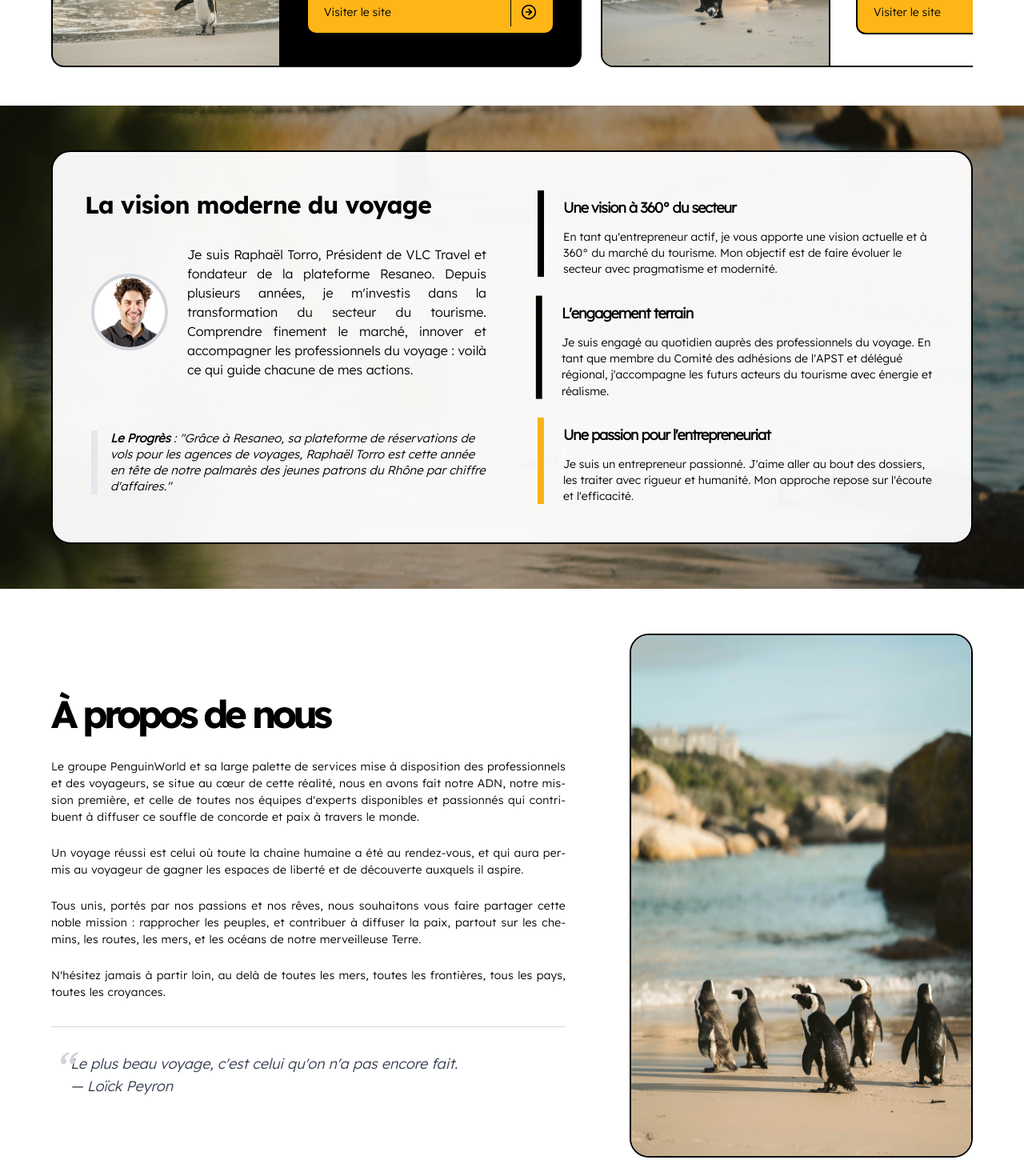
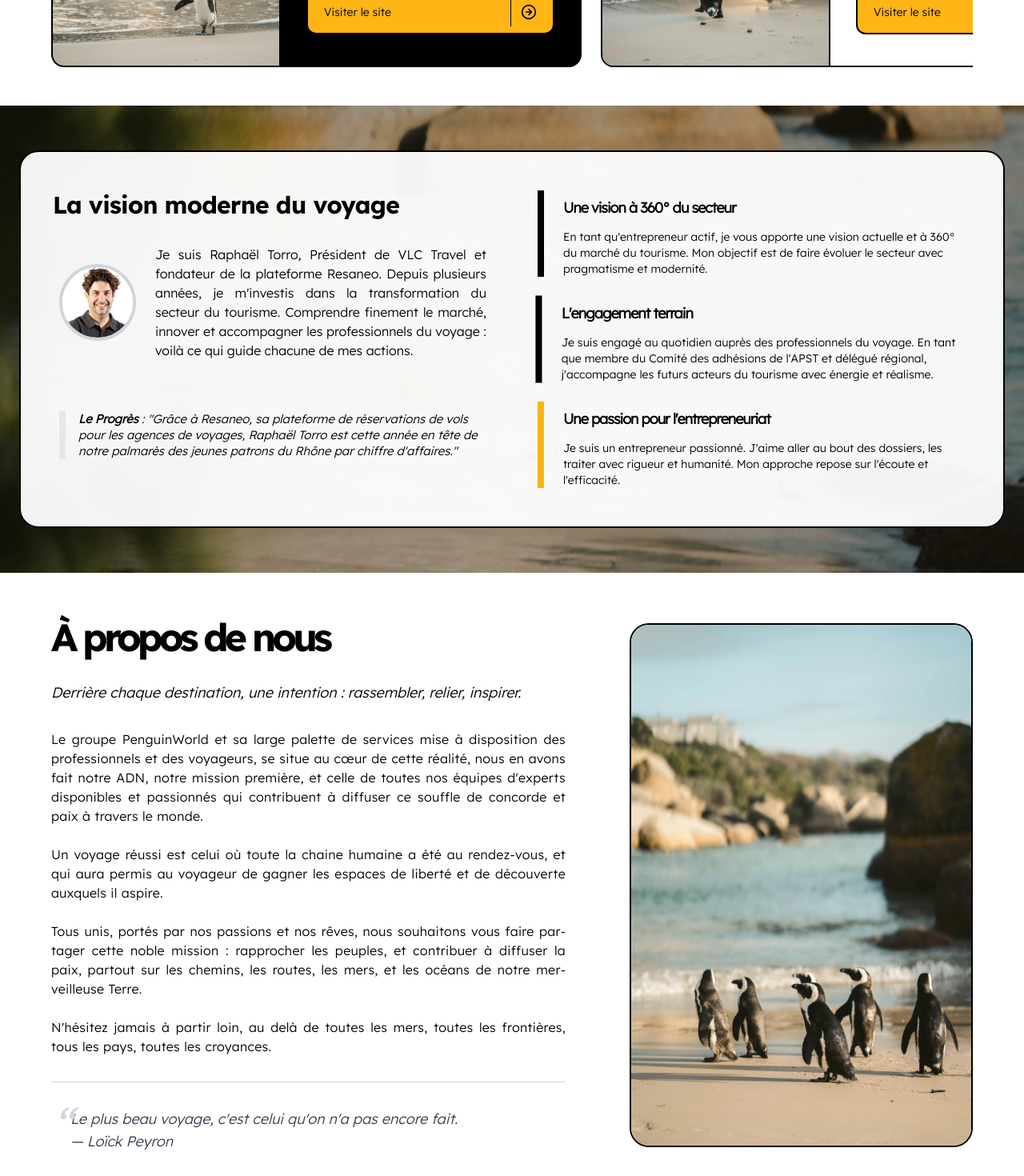
Before and after one commit to LuvumboChristopher/Penguinworld, a Next.js app: page / in a window 1280 px wide. Shown: the part 1420-2890 px from the top of the page at 80% size. Built offline with nearby package versions, Linux system fonts and the light colour scheme.

Commit message:
Added modals

```diff
--- a/components/ContentSection.tsx
+++ b/components/ContentSection.tsx
@@ -56,7 +56,7 @@ export function ContentSection() {
   }
 
   return (
-    <section className="relative py-10 lg:py-14">
+    <section className="relative p-6 sm:py-14">
       <div
         className="absolute inset-0 bg-cover bg-center"
         style={{ backgroundImage: "url('/images/promovols-placeholder.jpg')" }}
@@ -68,7 +68,7 @@ export function ContentSection() {
         initial="hidden"
         whileInView="visible"
         viewport={{ once: true, amount: 0.1 }}
-        className="relative container mx-auto max-w-6xl p-10 lg:p-12 rounded-3xl border-2 border-black bg-white bg-opacity-95"
+        className="relative sm:container mx-auto max-w-6xl p-10 lg:p-12 rounded-3xl border-2 border-black bg-white bg-opacity-95"
       >
         <div className="grid md:grid-cols-2 gap-12 xl:gap-16 items-start">
           <motion.div variants={itemVariants} className="space-y-4 md:space-y-8">
@@ -88,19 +88,20 @@ export function ContentSection() {
                 alt="Raphaël Torro"
                 className="w-24 h-24 md:hidden xl:block rounded-full object-cover border-4 border-gray-300"
               />
-              <p className="text-muted-foreground text-center sm:text-left text-sm lg:text-md xl:text-justify-optimized lg:text-base">
+              <p className="text-muted-foreground text-center sm:text-left text-sm lg:text-base xl:text-justify-optimized lg:text-base">
                 Je suis Raphaël Torro, Président de VLC Travel et fondateur de la plateforme Resaneo. Depuis plusieurs années,
                 je m&apos;investis dans la transformation du secteur du tourisme. Comprendre finement le marché, innover et accompagner
                 les professionnels du voyage : voilà ce qui guide chacune de mes actions.
               </p>
             </div>
             <div className="pt-8">
-              <blockquote className="border-l-8 pl-4 italic text-sm sm:text-[12px] md:text-[15px] text-muted-foreground">
-                <strong className="text-black font-bold">Le Progrès</strong> : &quot;Grâce à Resaneo, sa plateforme de réservations de vols pour
+              <blockquote className="border-b-4 pb-4 sm:border-b-0 sm:pb-0 sm:border-l-8 sm:pl-4 italic text-sm sm:text-[12px] md:text-[15px] text-muted-foreground">
+                <strong className="font-black text-black">Le Progrès</strong> : &quot;Grâce à Resaneo, sa plateforme de réservations de vols pour
                 les agences de voyages, Raphaël Torro est cette année en tête de notre palmarès des jeunes patrons du Rhône par
                 chiffre d&apos;affaires.&quot;
               </blockquote>
             </div>
+
           </motion.div>
 
           <div className="h-full flex flex-col justify-between gap-4 lg:gap-6">
--- a/components/Hero.tsx
+++ b/components/Hero.tsx
@@ -4,7 +4,7 @@ import { motion } from "framer-motion";
 
 export function HeroSection() {
   return (
-    <section className="relative [height:calc(100vh-195px)] sm:h-screen 2xl:h-[71vh] overflow-hidden">
+    <section className="relative [height:calc(100vh-217px)] sm:h-screen 2xl:h-[71vh] overflow-hidden">
       <video
         className="absolute top-0 left-0 w-full h-full object-cover"
         src="/videos/hero.mp4"
--- a/components/Services.tsx
+++ b/components/Services.tsx
@@ -267,7 +267,7 @@ export function Services() {
                   exit={{ opacity: 0 }}
                 >
                   <motion.div
-                    className="bg-white text-black sm:rounded-2xl overflow-y-auto scrollbar-thin scrollbar-thumb-gray-400 scrollbar-track-transparent shadow-lg w-screen h-screen sm:h-max  sm:w-[570px] sm:max-w-[90%] sm:max-h-[90%] w-full p-12 relative space-y-4"
+                    className="bg-white text-black sm:rounded-2xl overflow-y-auto scrollbar-thin scrollbar-thumb-gray-400 scrollbar-track-transparent shadow-lg w-screen h-screen sm:h-max  sm:w-[570px] sm:max-w-[90%] sm:max-h-[90%] w-full p-14 md:p-12 relative space-y-4"
                     onClick={(e) => e.stopPropagation()}
                     initial={{ scale: 0.9, opacity: 0 }}
                     animate={{ scale: 1, opacity: 1 }}
--- a/components/intro-section.tsx
+++ b/components/intro-section.tsx
@@ -26,18 +26,27 @@ export function IntroSection() {
               nous
             </span>
           </motion.h2>
+          <motion.p
+            initial={{ opacity: 0, y: -10 }}
+            whileInView={{ opacity: 1, y: 0 }}
+            viewport={{ once: true, amount: 0.3 }}
+            transition={{ delay: 0.3, duration: 0.6 }}
+            className="text-muted-foreground text-sm sm:text-base md:text-lg italic"
+          >
+            Derrière chaque destination, une intention : rassembler, relier, inspirer.
+          </motion.p>
 
           <div className="space-y-6">
-            <p className="text-sm text-justify-optimized">
+            <p className="text-sm md:text-base text-justify-optimized">
               Le groupe PenguinWorld et sa large palette de services mise à disposition des professionnels et des voyageurs, se situe au cœur de cette réalité, nous en avons fait notre ADN, notre mission première, et celle de toutes nos équipes d&apos;experts disponibles et passionnés qui contribuent à diffuser ce souffle de concorde et paix à travers le monde.
             </p>
-            <p className="text-sm text-justify-optimized">
+            <p className="text-sm md:text-base text-justify-optimized">
               Un voyage réussi est celui où toute la chaine humaine a été au rendez-vous, et qui aura permis au voyageur de gagner les espaces de liberté et de découverte auxquels il aspire.
             </p>
-            <p className="text-sm text-justify-optimized">
+            <p className="text-sm md:text-base text-justify-optimized">
               Tous unis, portés par nos passions et nos rêves, nous souhaitons vous faire partager cette noble mission : rapprocher les peuples, et contribuer à diffuser la paix, partout sur les chemins, les routes, les mers, et les océans de notre merveilleuse Terre.
             </p>
-            <p className="text-sm text-justify-optimized">
+            <p className="text-sm md:text-base text-justify-optimized">
               N&apos;hésitez jamais à partir loin, au delà de toutes les mers, toutes les frontières, tous les pays, toutes les croyances.
             </p>
           </div>
@@ -51,7 +60,7 @@ export function IntroSection() {
             transition={{ delay: 0.4, duration: 0.6 }}
             className="flex items-center gap-6 max-w-xl mr-auto"
           >
-            <blockquote className="italic text-base lg:text-lg text-gray-700 leading-relaxed relative pl-6 before:absolute before:left-0 before:top-0 before:text-6xl before:text-gray-300 before:content-['“'] before:-translate-y-2">
+            <blockquote className="italic text-sm md:text-base lg:text-lg text-gray-700 leading-relaxed relative pl-6 before:absolute before:left-0 before:top-0 before:text-6xl before:text-gray-300 before:content-['“'] before:-translate-y-2">
               Le plus beau voyage, c&apos;est celui qu&apos;on n&apos;a pas encore fait.<br />— Loïck Peyron
             </blockquote>
           </motion.div>
@@ -62,7 +71,7 @@ export function IntroSection() {
           whileInView={{ opacity: 1 }}
           viewport={{ once: true, amount: 0.3 }}
           transition={{ duration: 0.5, delay: 0.3 }}
-          className="relative w-full h-[230px] md:h-[370px] lg:h-[655px] lg:w-[40%] overflow-hidden lg:rounded-3xl lg:border-2 border-black cursor-pointer lg:hover:scale-[101%] duration-300"
+          className="relative w-full h-[380px] lg:h-[655px] lg:w-[40%] overflow-hidden lg:rounded-3xl lg:border-2 border-black cursor-pointer lg:hover:scale-[101%] duration-300"
         >
           <Image
             src="/images/nous-sommes.jpg"
```
